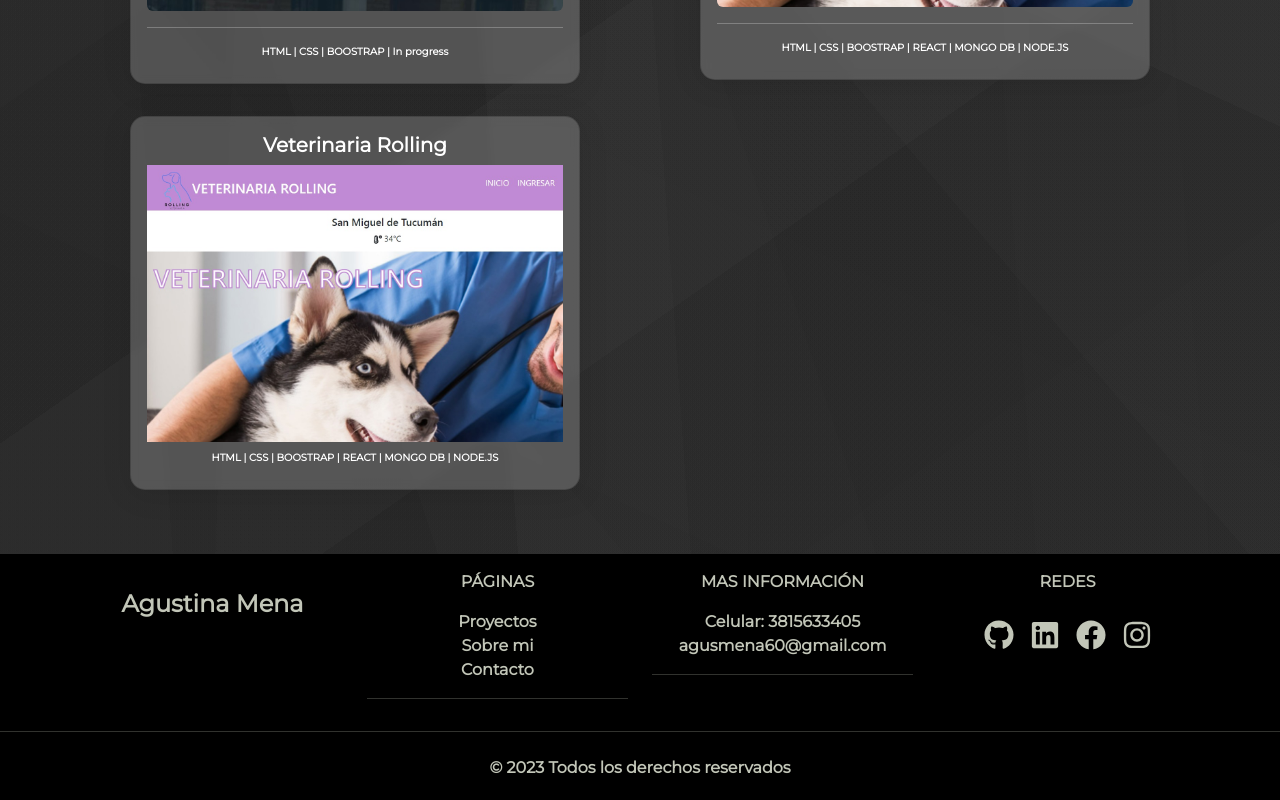
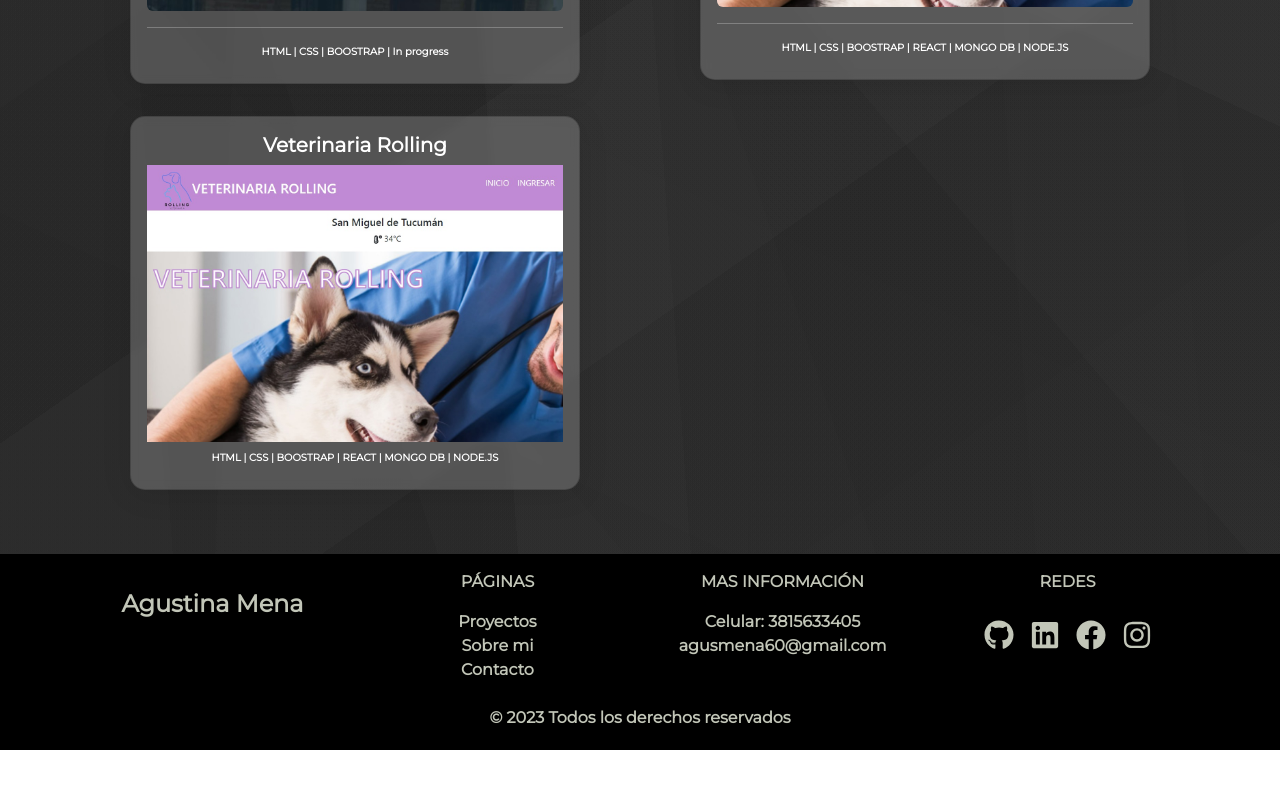
Before and after one commit to Agusme/portfolio-Agustina-Mena, a React (Create React App) app: page / in a window 1280 px wide. Shown: the part 2150-2950 px from the top of the page. After the commit the page ends 2900 px from the top, so only its background shows below. Built offline with nearby package versions, Linux system fonts and the light colour scheme.

Commit message:
add changes

```diff
--- a/src/components/layouts/Footer.jsx
+++ b/src/components/layouts/Footer.jsx
@@ -19,7 +19,6 @@ const Footer = () => {
               <li>Sobre mi</li>
               <li>Contacto</li>
             </ul>
-            <hr />
 
           </Col>
             <Col lg={3} sm={12}>
@@ -30,7 +29,6 @@ const Footer = () => {
 
               <li> agusmena60@gmail.com</li>
             </ul>
-            <hr />
           </Col>
 
           <Col lg={3} sm={12}>
@@ -54,7 +52,6 @@ const Footer = () => {
           </Col>
         </Row>
       </Container>
-      <hr />
       <div className="pt-2 pb-1">
 <p className="text-center">© 2023 Todos los derechos reservados</p>
     </div>
```
